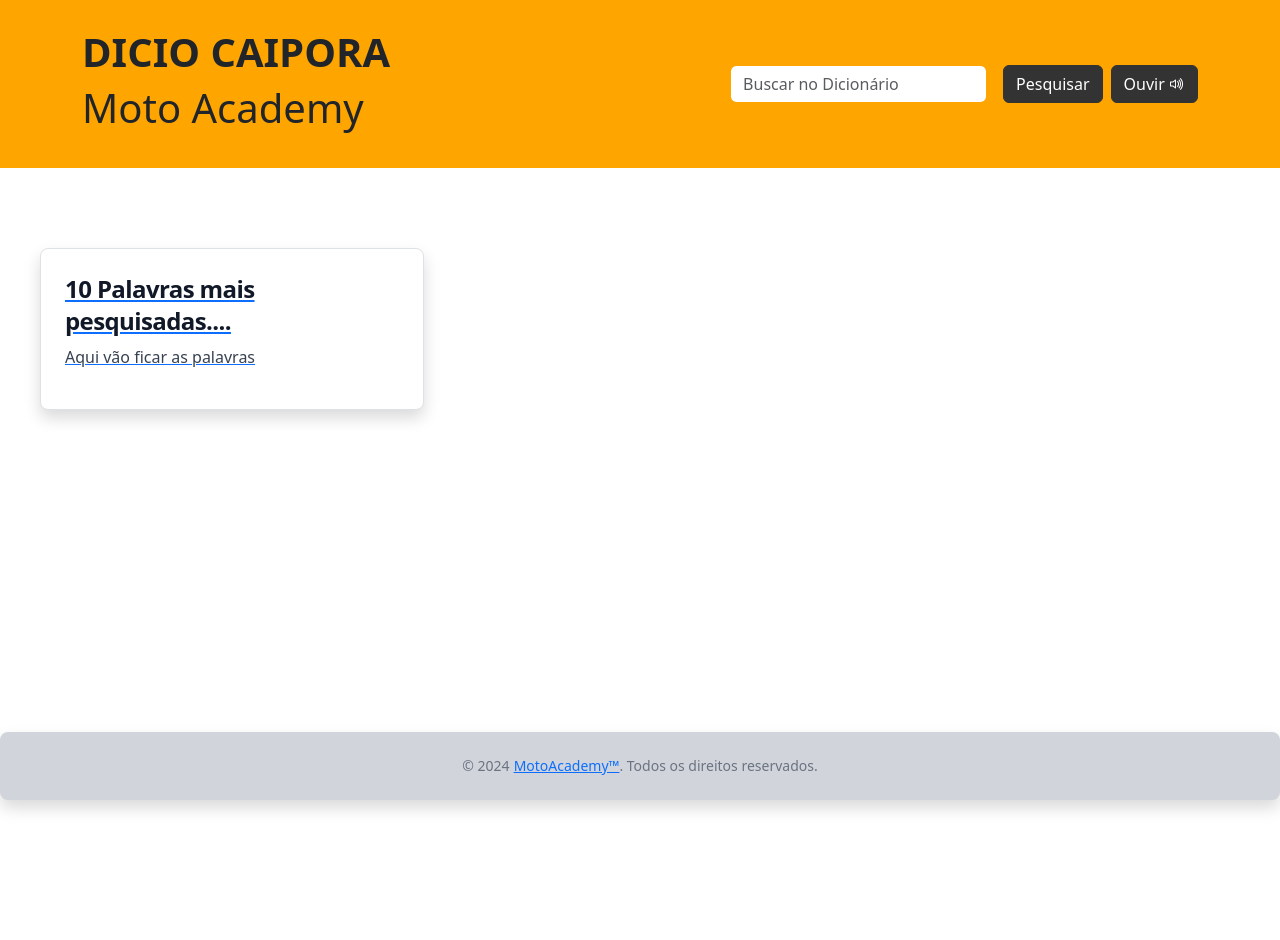
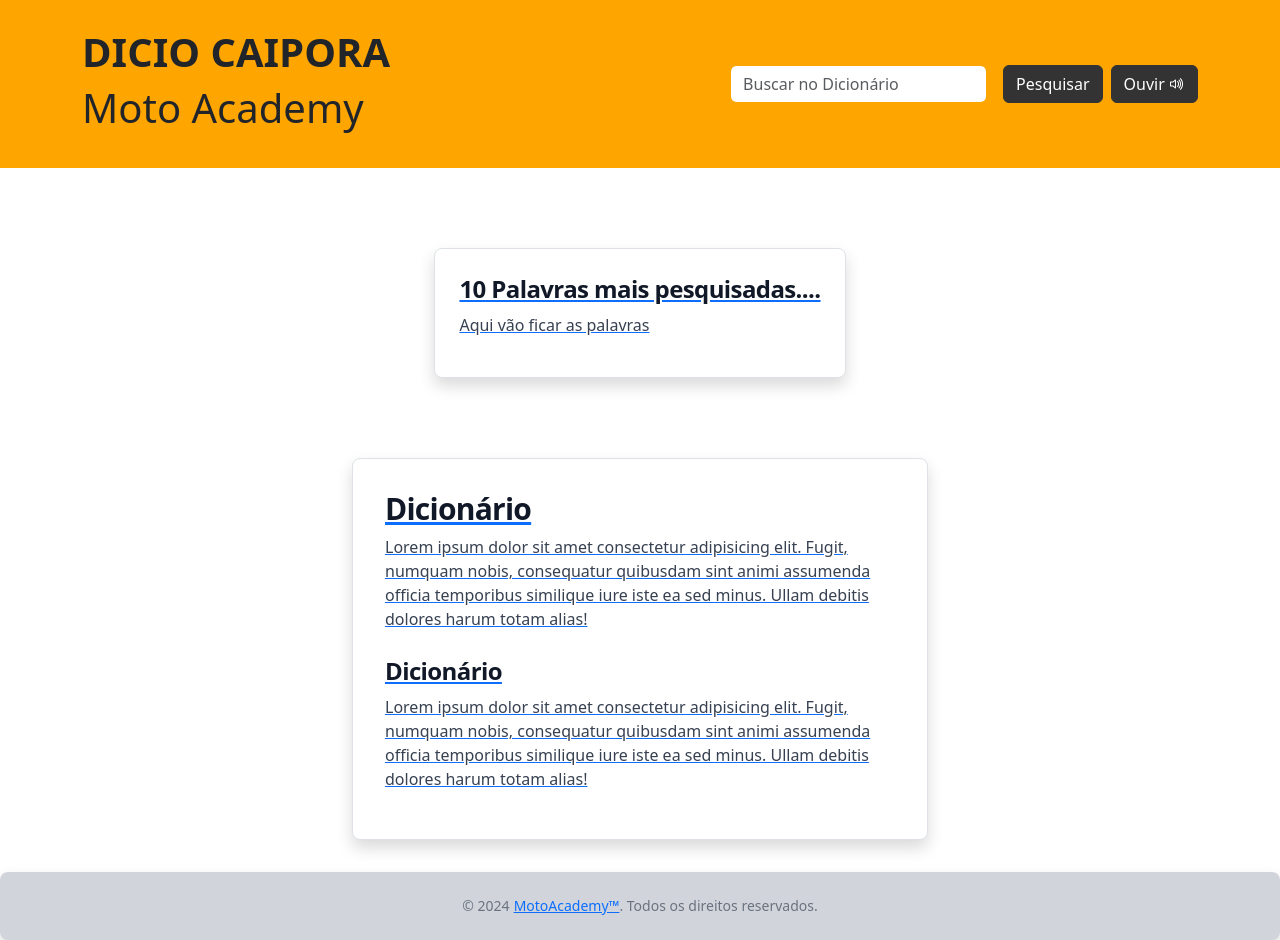
Before and after one commit to carlorique/projeto-dicio, an Angular app: page / in a window 1280 px wide. Before the commit the page ends 800 px from the top, so only its background shows below. Built offline with nearby package versions, Linux system fonts and the light colour scheme.

Commit message:
atualização do footer e cards

```diff
--- a/src/app/components/footer/footer.component.html
+++ b/src/app/components/footer/footer.component.html
@@ -1,9 +1,8 @@
-<footer class="bg-gray-300 rounded-lg shadow dark:bg-gray-800 mt-2 fixed bottom-0 w-full">
+<footer class="bg-gray-300 rounded-lg shadow dark:bg-gray-800 mt-2 w-full">
 
     <div class="mx-auto max-w-screen-xl p-4 md:flex md:items-center md:justify-center">
         <span class="text-sm text-gray-500 sm:text-center dark:text-gray-400 flex items-center">
             © 2024 <a href="#" class="hover:underline ml-1">MotoAcademy™</a>. Todos os direitos reservados.
         </span>
     </div>
-
 </footer>
--- a/src/app/pages/home/home.component.html
+++ b/src/app/pages/home/home.component.html
@@ -7,11 +7,19 @@
 
 
 <!-- COMEÇA AQUI OS CARDS -->
-
-<div class="flex justify-start ml-10 mt-20">
-    <a href="#" class="block max-w-sm p-6 bg-white border border-gray-200 rounded-lg shadow hover:bg-gray-100 dark:bg-gray-800 dark:border-gray-700 dark:hover:bg-gray-700">
+<div class="flex justify-center items-center mt-20">
+    <a href="#" class="block max-w-md p-6 bg-white border border-gray-200 rounded-lg shadow hover:bg-gray-100 dark:bg-gray-800 dark:border-gray-700 dark:hover:bg-gray-700">
         <h5 class="mb-2 text-2xl font-bold tracking-tight text-gray-900 dark:text-white">10 Palavras mais pesquisadas....</h5>
         <p class="font-normal text-gray-700 dark:text-gray-400">Aqui vão ficar as palavras</p>
+    </a>
+</div>
+
+<div class="flex justify-center items-center mt-20 mb-8">
+    <a href="#" class="block max-w-xl p-8 bg-white border border-gray-200 rounded-lg shadow hover:bg-gray-100 dark:bg-gray-800 dark:border-gray-700 dark:hover:bg-gray-700">
+        <h5 class="mb-2 text-3xl font-bold tracking-tight text-gray-900 dark:text-white">Dicionário</h5>
+        <p class="mb-4 text-gray-700 dark:text-gray-400">Lorem ipsum dolor sit amet consectetur adipisicing elit. Fugit, numquam nobis, consequatur quibusdam sint animi assumenda officia temporibus similique iure iste ea sed minus. Ullam debitis dolores harum totam alias!</p>
+        <h6 class="mb-2 text-2xl font-bold tracking-tight text-gray-900 dark:text-white">Dicionário</h6>
+        <p class="text-gray-700 dark:text-gray-400">Lorem ipsum dolor sit amet consectetur adipisicing elit. Fugit, numquam nobis, consequatur quibusdam sint animi assumenda officia temporibus similique iure iste ea sed minus. Ullam debitis dolores harum totam alias!</p>
     </a>
 </div>
 
@@ -19,4 +27,5 @@
 
 
 
+
 <app-footer></app-footer>
```
